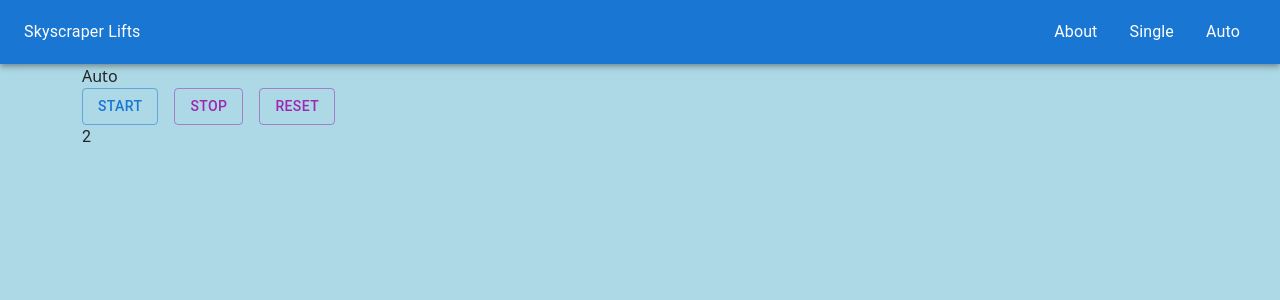
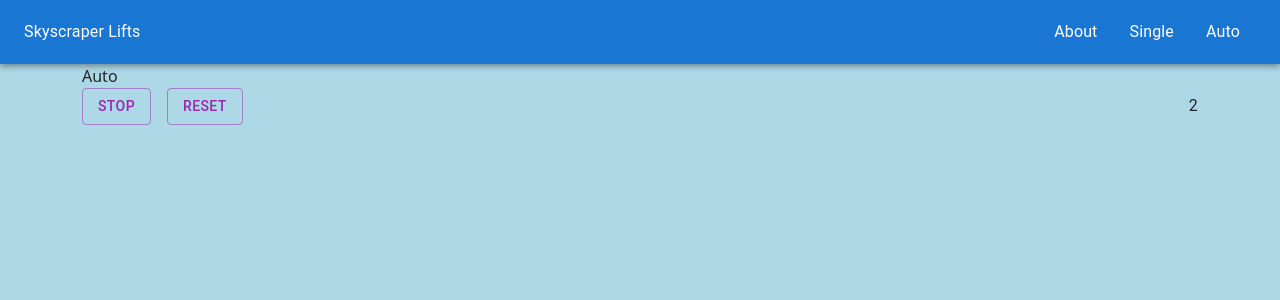
Before and after one commit to JamesFThomas/skyscraper-lifts, a React (Create React App) app: page /auto in a window 1280 px wide. Both pictures are taken after a click on the button "START". Shown: the top 300 px of the page. Built offline with nearby package versions, Linux system fonts and the light colour scheme.

Commit message:
duration display width increased

```diff
--- a/src/components/simulator/SimulatorDuration.js
+++ b/src/components/simulator/SimulatorDuration.js
@@ -12,13 +12,12 @@ const SimulatorDuration = () => {
   const isRunning = useSelector((state) => state.simulator.isRunning);
   const dispatch = useDispatch();
 
-  console.log("isRunning", isRunning);
-
+  // timer control functions
   const handleStart = (e) => {
     e.preventDefault();
     dispatch(runSimulator(true));
   };
-  const handleEnd = (e) => {
+  const handleStop = (e) => {
     e.preventDefault();
     dispatch(runSimulator(false));
   };
@@ -35,11 +34,28 @@ const SimulatorDuration = () => {
       }, 1000);
     }
     return () => clearInterval(timerId);
-  }, [dispatch, isRunning]);
+  }, [dispatch, isRunning, duration]);
+
+  // duration time transmutations - not working ?????
+  const hours = Math.floor(duration / 360000);
+  const minutes = Math.floor((duration % 360000) / 6000);
+  const seconds = Math.floor((duration % 6000) / 100);
+  console.log(hours, minutes, seconds);
 
   return (
-    <Stack>
+    <Stack direction="row" width={"100%"} justifyContent={"space-between"}>
       <Stack direction="row" spacing={2}>
+        {isRunning ? (
+          <Button
+            variant="outlined"
+            color="secondary"
+            onClick={(e) => {
+              handleStop(e);
+            }}
+          >
+            {"Stop"}
+          </Button>
+        ) : (
           <Button
             variant="outlined"
             color="primary"
@@ -49,15 +65,8 @@ const SimulatorDuration = () => {
           >
             {"Start"}
           </Button>
-        <Button
-          variant="outlined"
-          color="secondary"
-          onClick={(e) => {
-            handleEnd(e);
-          }}
-        >
-          {"Stop"}
-        </Button>
+        )}
+
         <Button
           variant="outlined"
           color="secondary"
@@ -68,7 +77,15 @@ const SimulatorDuration = () => {
           {"Reset"}
         </Button>
       </Stack>
-      <Typography>{duration}</Typography>
+      <Typography
+        sx={{
+          display: "flex",
+          flexDirection: "column",
+          justifyContent: "center",
+        }}
+      >
+        {duration}
+      </Typography>
     </Stack>
   );
 };
```
Lines whose indentation alone changed are shown as unchanged.
